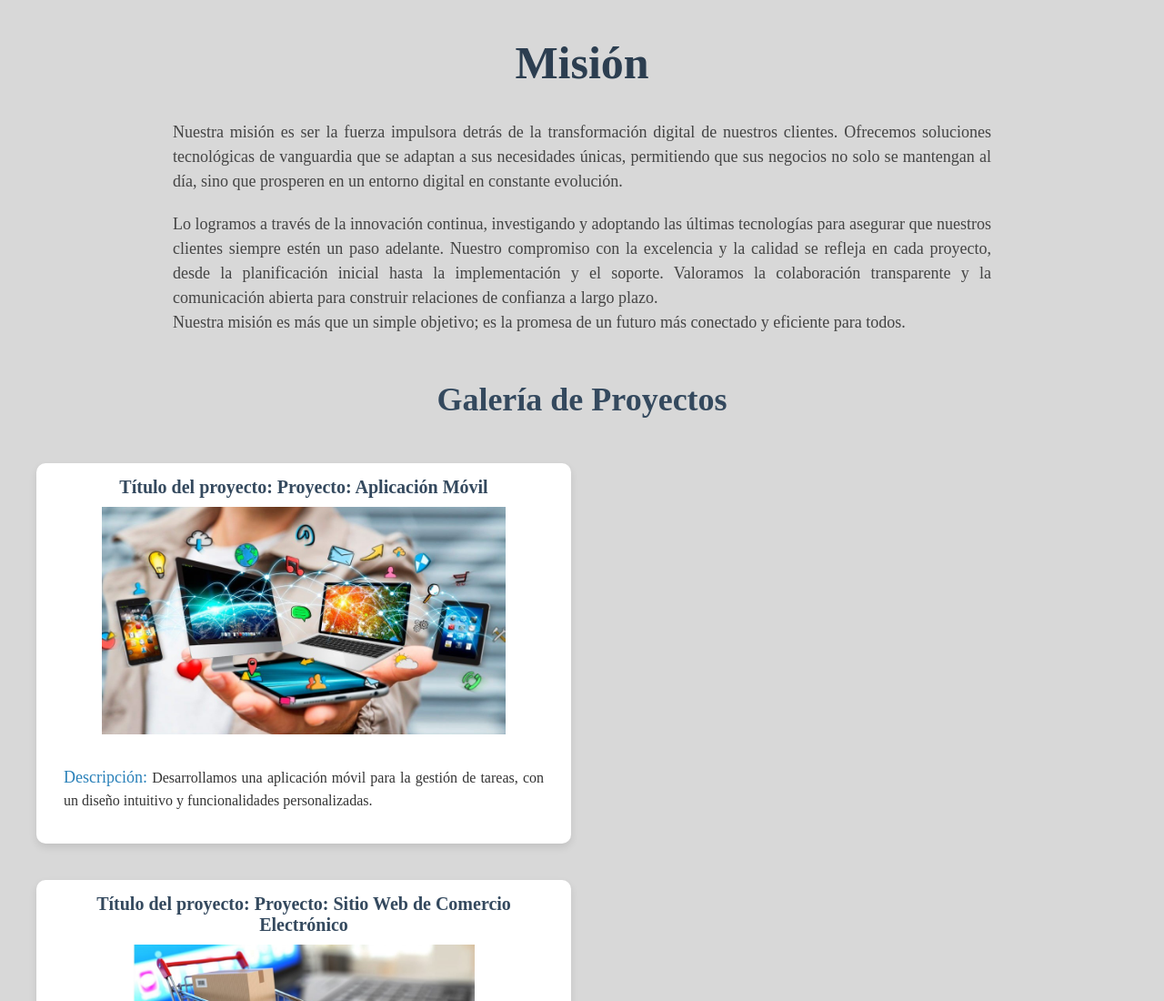
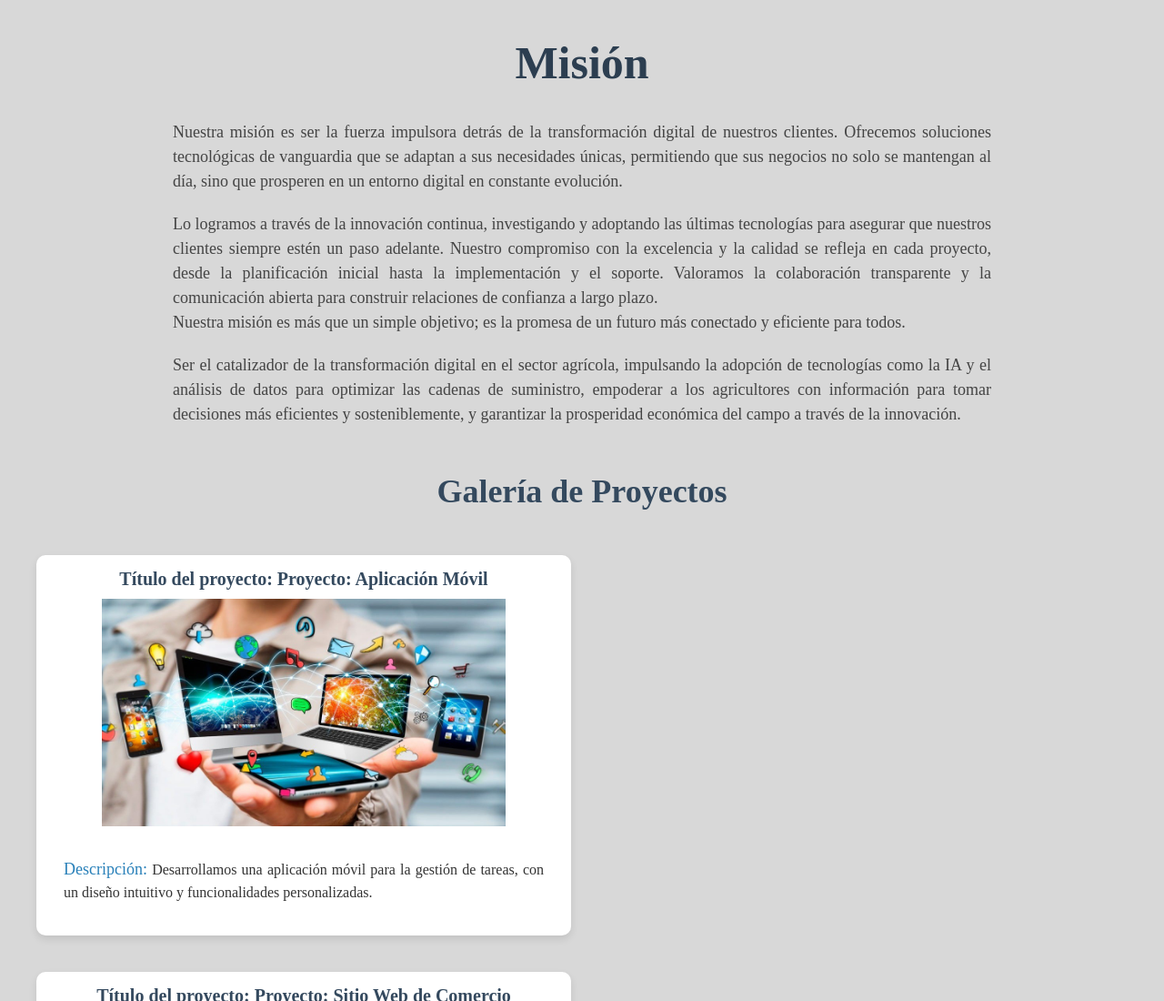
Before and after one commit to valacosta125/P-gina_Web_Tatiana_Acosta-, a plain HTML site: page mision.html in a window 1280 px wide. Shown: the top 1100 px of the page at 91% size. Drawn offline with Linux system fonts and the light colour scheme.

Commit message:
Copia hacia primera rama

```diff
--- a/mision.html
+++ b/mision.html
@@ -6,6 +6,7 @@
     <h1>Misión</h1>
     <p>Nuestra misión es ser la fuerza impulsora detrás de la transformación digital de nuestros clientes. Ofrecemos soluciones tecnológicas de vanguardia que se adaptan a sus necesidades únicas, permitiendo que sus negocios no solo se mantengan al día, sino que prosperen en un entorno digital en constante evolución. </p>
     <p>Lo logramos a través de la innovación continua, investigando y adoptando las últimas tecnologías para asegurar que nuestros clientes siempre estén un paso adelante. Nuestro compromiso con la excelencia y la calidad se refleja en cada proyecto, desde la planificación inicial hasta la implementación y el soporte. Valoramos la colaboración transparente y la comunicación abierta para construir relaciones de confianza a largo plazo.<br>Nuestra misión es más que un simple objetivo; es la promesa de un futuro más conectado y eficiente para todos.</p>
+    <p>Ser el catalizador de la transformación digital en el sector agrícola, impulsando la adopción de tecnologías como la IA y el análisis de datos para optimizar las cadenas de suministro, empoderar a los agricultores con información para tomar decisiones más eficientes y sosteniblemente, y garantizar la prosperidad económica del campo a través de la innovación.</p>
 
     <h2>Galería de Proyectos</h2>
 
```
